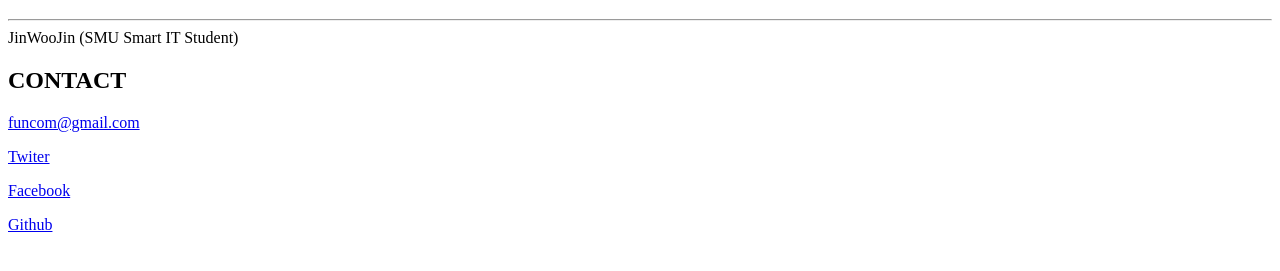
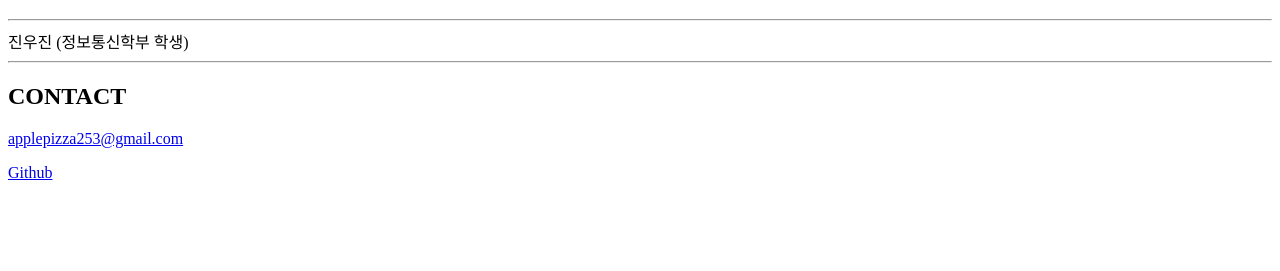
Before and after one commit to WdoubleJ/git-ict03, a plain HTML site: page index.html in a window 1280 px wide. Shown: the part 61-332 px from the top of the page. Drawn offline with Linux system fonts and the light colour scheme.

Commit message:
Update index.html

```diff
--- a/index.html
+++ b/index.html
@@ -6,32 +6,25 @@
     <meta name="viewport" content="width=device-width, initial-scale=1.0">
     <title>Document</title>
 </head>
-<body>
-    <h1>Home Page-Resume</h1>
-</body>
+<header id="header">
+<h1>Home Page-Resume</h1>
 <hr>
-    JinWooJin (SMU Smart IT Student)
-</hr>
-    <main>
+    진우진 (정보통신학부 학생)
+<hr>
+</header>
+
+<main>
   <article id="mainLeft">
     <section>
       <h2>CONTACT</h2>
       <!-- 소셜 미디어를 비롯한 연락처 정보 -->
       <p>
         <i class="fa fa-envelope" aria-hidden="true"></i>
-        <a href="mailto:funcom@gmail.com">funcom@gmail.com</a>
-      </p>
-      <p>
-        <i class="fa fa-twitter" aria-hidden="true"></i>
-        <a href="트위터 연결 주소">Twiter</a>
-      </p>
-      <p>
-        <i class="fa fa-facebook" aria-hidden="true"></i>
-        <a href="페이스북 연결 주소">Facebook</a>
+        <a href="mailto:applepizza253@gmail.com">applepizza253@gmail.com</a>
       </p>
       <p>
         <i class="fa fa-github" aria-hidden="true"></i>
-        <a href="https://www.github.com/peacein">Github</a>
+        <a href="https://www.github.com/WdoubleJ">Github</a>
       </p>
     </section>
 </html>
```
